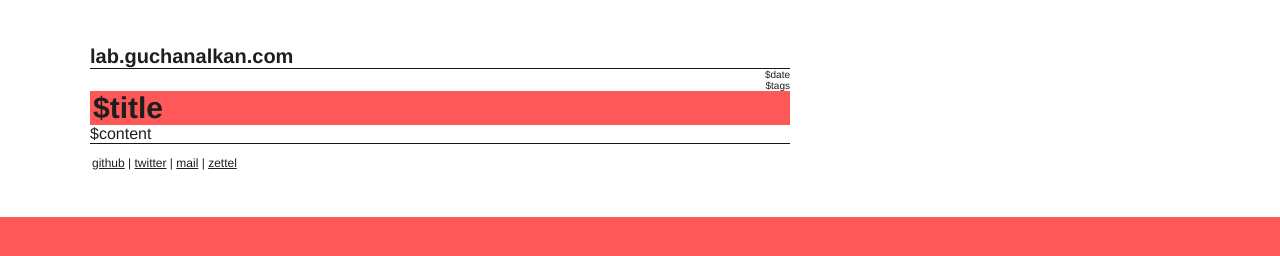
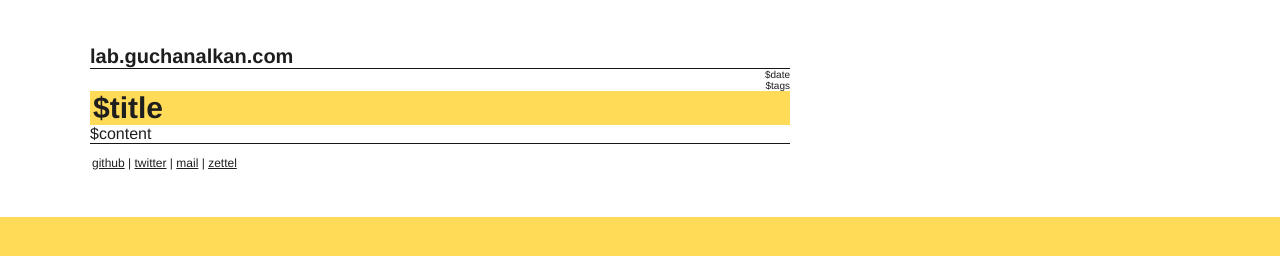
Before and after one commit to zehreken/simple-blog-generator, a plain HTML site: page head.html in a window 1280 px wide. Drawn offline with Linux system fonts and the light colour scheme; a web font is replaced by a local one.

Commit message:
Revert colors

```diff
--- a/style.css
+++ b/style.css
@@ -1,7 +1,7 @@
 :root {
-    --main-color: rgb(255, 88, 88);
-    --odd-line-color: rgb(255, 212, 212);
-    --even-line-color: rgb(255, 185, 185);
+    --main-color: rgb(255, 219, 88);
+    --odd-line-color: #ffe78f;
+    --even-line-color: #fff3c9;
 }
 
 * {
```
